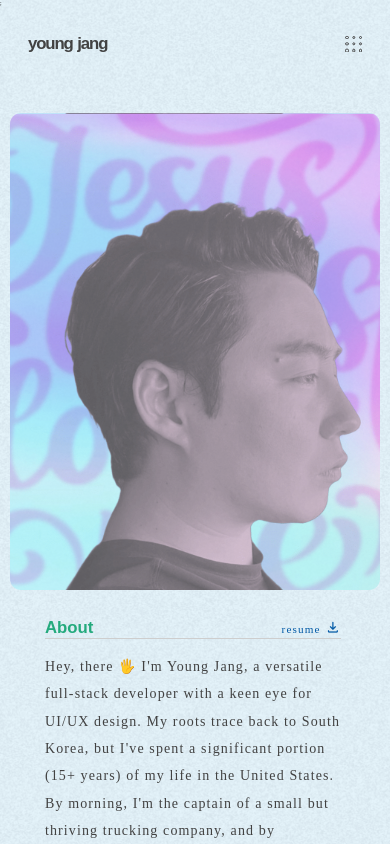
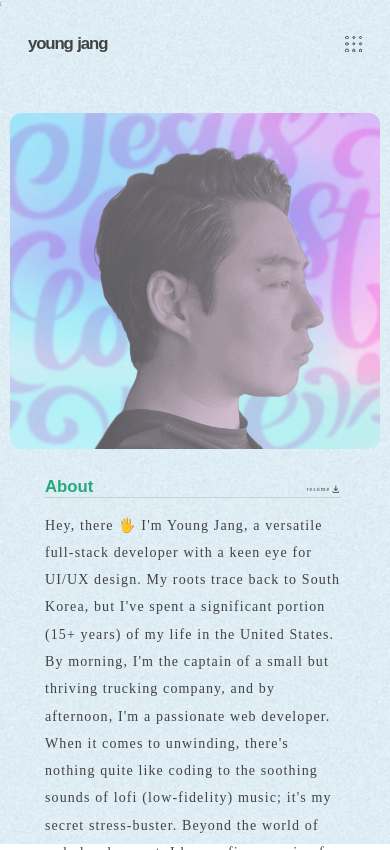
Before and after one commit to jyoungjoon/hiimyoungjang, a React (Create React App) app: page /hiimyoungjang/about in a window 390 px wide. Built offline with nearby package versions, Linux system fonts and the light colour scheme; a web font is replaced by a local one.

Commit message:
ADD: more media queries

```diff
--- a/src/pages/About.jsx
+++ b/src/pages/About.jsx
@@ -19,10 +19,11 @@ const StyledAbout = styled.div`
     align-items: center;
     flex-direction: column-reverse;
     width: 95%;
-    height: 100%;
+    height: auto;
     margin-left: 0;
     margin: 0 auto;
     margin-top: 15%;
+    margin-bottom: 15%;
   }
 `;
 
@@ -44,19 +45,26 @@ const AboutTextContent = styled.div`
   height: 90%;
   border-top: 1px solid #cecece;
 
-  & div {
+  & a {
     position: absolute;
+    top: -5%;
     right: 0;
-    top: -4rem;
-    font-size: 2rem;
+    text-decoration: none;
+    font-size: 3rem;
     letter-spacing: 0.2rem;
-    color: #035aa6;
+    color: #424242;
 
-    & span {
-      transform: translateY(20%);
-      @media ${device.laptop} {
-        font-size: 3rem;
-        transform: translateY(20%);
+    @media ${device.laptop} {
+      top: -2.5rem;
+    }
+
+    & div {
+      display: flex;
+      justify-content: center;
+      align-items: center;
+
+      & span {
+        font-size: 2rem;
       }
     }
   }
@@ -104,6 +112,7 @@ const AboutPicture = styled.div`
     min-width: 100%;
     border-radius: 2rem 2rem 2rem 2rem;
     transform: translate(0%, 0%);
+    height: 60rem;
   }
 `;
 
--- a/src/pages/Contact.jsx
+++ b/src/pages/Contact.jsx
@@ -15,11 +15,13 @@ const StyledContact = styled.div`
   margin: 0 auto;
 
   @media ${device.laptop} {
-    margin-top: 15%;
+    margin-top: 7.5%;
     width: 95%;
     display: flex;
     flex-direction: column;
     justify-content: start;
+    overflow: scroll;
+    margin-bottom: 7.5%;
   }
 `;
 
@@ -32,6 +34,7 @@ const InfoDiv = styled.div`
   @media ${device.laptop} {
     width: 100%;
     height: 30%;
+    min-height: 35rem;
     margin-right: -7.5%;
   }
 `;
--- a/src/pages/Home.jsx
+++ b/src/pages/Home.jsx
@@ -17,6 +17,7 @@ const StyledHome = styled.div`
   @media ${device.laptop} {
     width: 95%;
     margin: 0 auto;
+    min-height: 65rem;
   }
 `;
 
--- a/src/pages/Project.jsx
+++ b/src/pages/Project.jsx
@@ -24,6 +24,7 @@ const ProjectDiv = styled.div`
   overflow: scroll;
   width: 100%;
   max-height: 100%;
+
   @media ${device.laptop} {
     width: 95%;
   }
@@ -78,6 +79,7 @@ const ProjectPicture = styled.div`
 
   @media ${device.laptop} {
     width: 100% !important;
+    height: 50rem !important;
   }
 `;
 
--- a/src/pages/Work.jsx
+++ b/src/pages/Work.jsx
@@ -16,9 +16,11 @@ const StyledWork = styled.div`
 
   @media ${device.laptop} {
     margin-top: 15%;
+    margin-bottom: 15%;
     display: flex;
     flex-direction: column;
     justify-content: center;
+    height: auto;
   }
 `;
 
@@ -36,9 +38,9 @@ const StyledProjectPicture = styled.div`
 
   @media ${device.laptop} {
     margin-top: 0;
-    height: 65%;
     width: 95%;
     border-radius: 2rem 2rem 2rem 2rem;
+    height: 50rem;
   }
 `;
 
@@ -50,7 +52,7 @@ const WorkList = styled.div`
 
   @media ${device.laptop} {
     margin-right: -19%;
-    height: 40%;
+    height: 50%;
     width: 100%;
   }
 `;
--- a/src/ui/Navigation.jsx
+++ b/src/ui/Navigation.jsx
@@ -9,6 +9,10 @@ const StyledNavigation = styled.div`
   width: 100%;
   height: 100%;
   margin: 0 auto;
+
+  @media ${device.laptop} {
+    margin-left: 10rem;
+  }
 `;
 
 const NavWrapper = styled.div`
```
